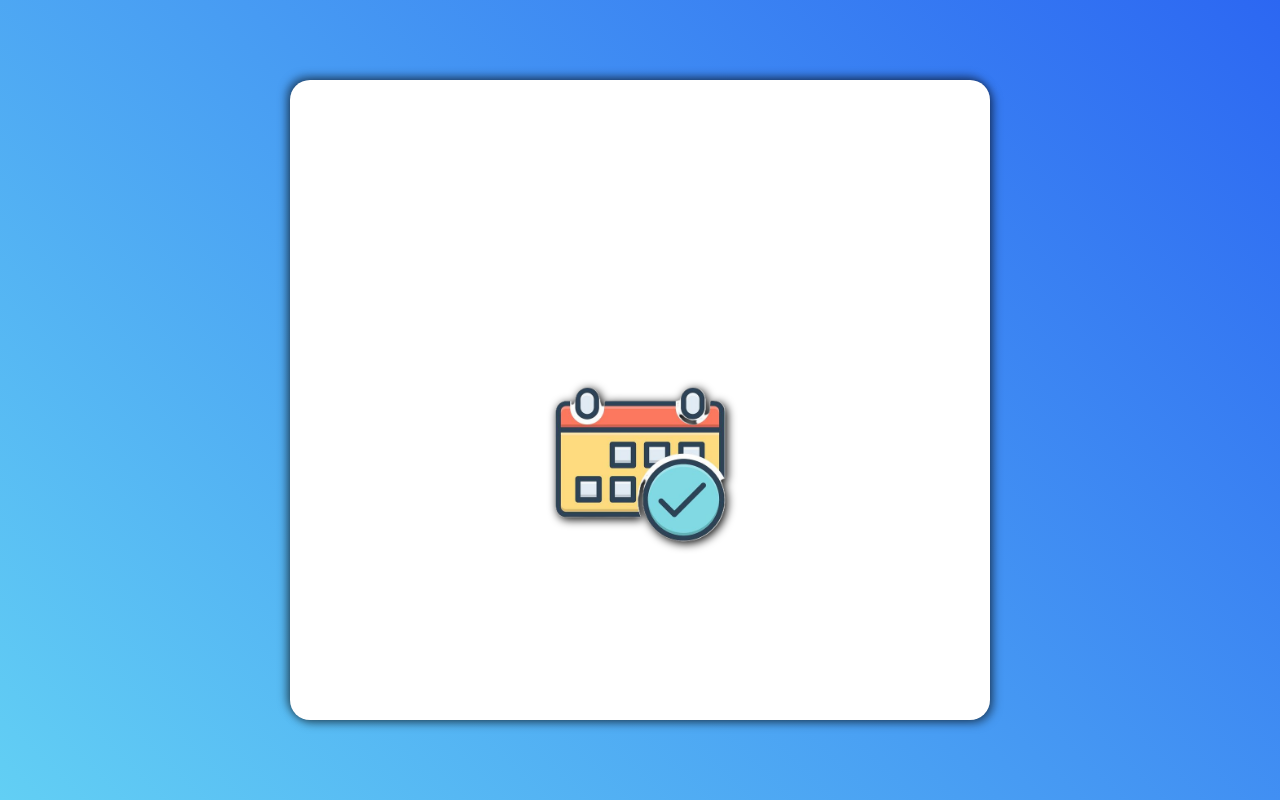
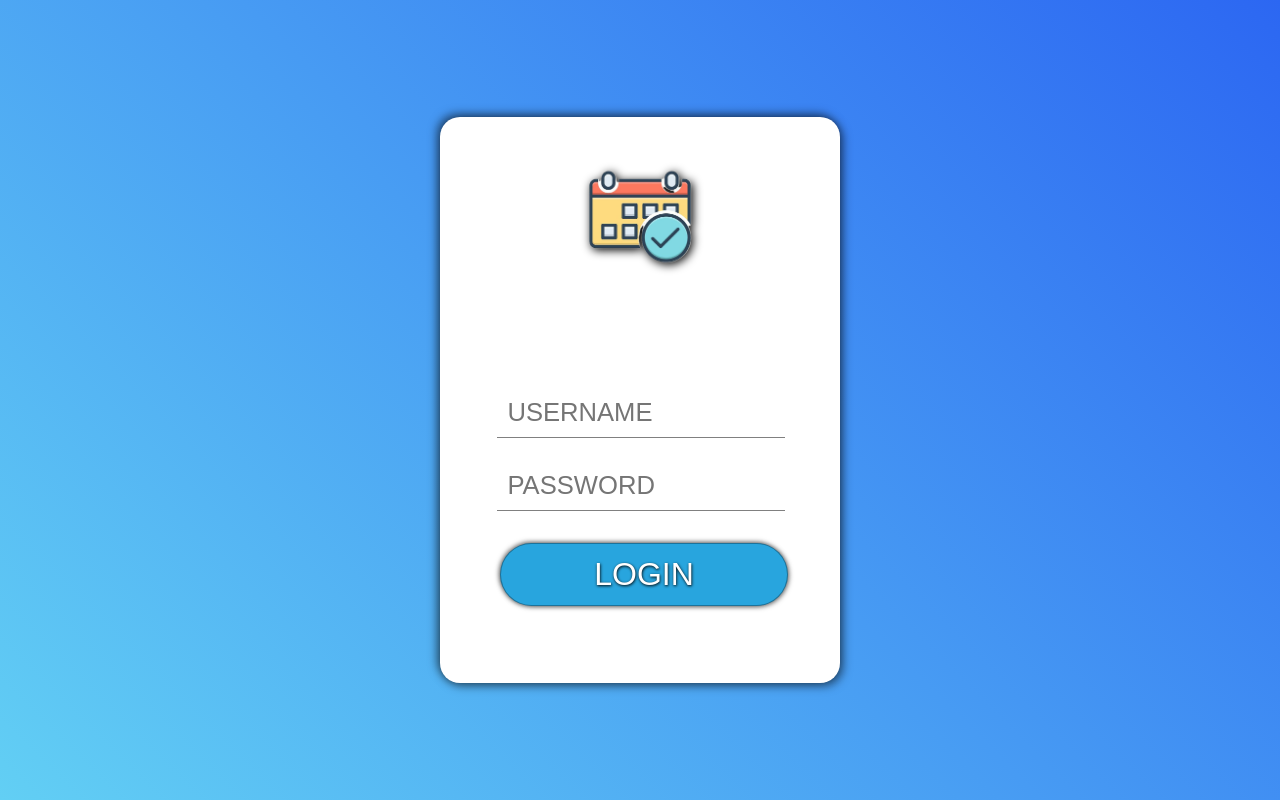
Before and after one commit to AJESH-004/AMS, a plain HTML site: page index.html in a window 1280 px wide. Shown: the top 800 px of the page. Drawn offline with Linux system fonts and the light colour scheme.

Commit message:
Add files via upload

```diff
--- a/mediaquerylogin.css
+++ b/mediaquerylogin.css
@@ -1,6 +1,4 @@
-/* For 320px and above */
-@media screen and (min-width:320px) {
-
+/* Base Styles - Mobile First Approach */
 body {
     background: linear-gradient(45deg, #62cff4, #2c67f2);
     width: 100%;
@@ -11,13 +9,15 @@
     justify-content: center;
     align-items: center;
     margin: 0;
+    padding: 0;
+    box-sizing: border-box;
 }
 
 .wrapper {
-        margin: 0%;
+    margin: 0;
     width: 90%;
     max-width: 400px;
-        height: 60%;
+    height: auto; /* Use auto height to allow content to adjust */
     background-color: white;
     border-radius: 20px;
     box-shadow: 3px 3px 10px rgba(0, 0, 0, 0.5), -3px -3px 10px rgba(0, 0, 0, 0.5);
@@ -26,19 +26,20 @@
 }
 
 #titlelogo {
-        width: 250px;
+    width: 60%; /* Use percentage for responsive width */
+    max-width: 250px; /* Limit max width */
     height: auto;
     display: block;
-        margin: 50% auto;
+    margin: 20px auto; /* Adjust margin for responsiveness */
     filter: drop-shadow(2px 2px 5px black);
 }
 
 #username, #password {
-        margin-top: 30px;
+    margin-top: 20px; /* Adjusted for better spacing */
     width: 100%;
     padding: 10px;
     border: 0.5px solid grey;
-        font-size: 26px;
+    font-size: 1.6em; /* Use em for scalable font size */
     border-left-style: none;
     border-top-style: none;
     border-right-style: none;
@@ -46,146 +47,56 @@
 }
 
 #sub-button {
-       margin-top: 20%;
-       margin-left: -28px;
-        padding: 10px 0;
+    margin-top: 10%; /* Adjusted for better spacing */
+    margin-left: -2rem;
+    padding: 12px 0;
     width: 100%;
     background-color: #28a5de;
     border: 0.2px solid rgba(0, 0, 0, 0.3);
     border-radius: 50px;
-        font-size: 27px;
+    font-size: 1.8em; /* Use em for scalable font size */
     color: white;
     box-shadow: 1px 1px 5px rgba(0, 0, 0, 0.5), -1px -1px 5px rgba(0, 0, 0, 0.5);
     text-shadow: 0.5px 0.5px 3px black;
     text-align: center;
     box-sizing: border-box;
 }
+
+/* Responsive Styles */
+@media screen and (min-width: 320px) and (max-width: 480px) {
+    #titlelogo {
+        width: 70%; /* Slightly larger for smaller screens */
     }
 
-/* 500px and above */
-@media screen and (min-width:500px) {
-
-    body {
-        background: linear-gradient(45deg, #62cff4, #2c67f2);
-        width: 100%;
-        height: 100vh;
-        background-repeat: no-repeat;
-        display: flex;
-        flex-direction: column;
-        justify-content: center;
-        align-items: center;
-        margin: 0;
+    #sub-button {
+        margin-top: 15%; /* Adjust spacing for smaller screens */
+        font-size: 1.6em; /* Smaller font size for smaller screens */
+    }
 }
 
+@media screen and (min-width: 481px) and (max-width: 768px) {
+    #titlelogo {
+        width: 60%; /* Slightly larger for medium screens */
+    }
+
+    #sub-button {
+        margin-top: 12%; /* Adjust spacing for medium screens */
+        font-size: 1.7em; /* Medium font size */
+    }
+}
+
+/* Larger devices */
+@media screen and (min-width: 769px) {
     .wrapper {
-        margin: 0%;
-        width: 90vw;
-        max-width: 600px;
-        height: 80vh;
-        background-color: white;
-        border-radius: 20px;
-        box-shadow: 3px 3px 10px rgba(0, 0, 0, 0.5), -3px -3px 10px rgba(0, 0, 0, 0.5);
-        padding: 20px;
-        box-sizing: border-box;
+        width: 70%; /* Larger width for larger screens */
     }
 
     #titlelogo {
-        width: 300px;
-        height: auto;
-        display: block;
-        margin: 70% auto;
-        filter: drop-shadow(2px 2px 5px black);
-    }
-
-    #username, #password {
-        margin-top: 10px;
-        width: 100%;
-        padding: 10px;
-        border: 0.5px solid grey;
-        font-size: 28px;
-        border-left-style: none;
-        border-top-style: none;
-        border-right-style: none;
-        box-sizing: border-box;
+        width: 50%; /* Adjust accordingly */
     }
 
     #sub-button {
-       margin-top: 20%;
-       margin-left: -50px;
-        padding: 10px 0;
-        width: 100%;
-        background-color: #28a5de;
-        border: 0.2px solid rgba(0, 0, 0, 0.3);
-        border-radius: 50px;
-        font-size: 30px;
-        color: white;
-        box-shadow: 1px 1px 5px rgba(0, 0, 0, 0.5), -1px -1px 5px rgba(0, 0, 0, 0.5);
-        text-shadow: 0.5px 0.5px 3px black;
-        text-align: center;
-        box-sizing: border-box;
+        margin-top: 10%; /* Adjust for larger screens */
+        font-size: 2em; /* Larger font size */
     }
 }
-
-/* 600px and above */
-@media screen and (min-width:600px) {
-
-    body {
-        background: linear-gradient(45deg, #62cff4, #2c67f2);
-        width: 100%;
-        height: 100vh;
-        background-repeat: no-repeat;
-        display: flex;
-        flex-direction: column;
-        justify-content: center;
-        align-items: center;
-        margin: 0;
-    }
-
-    .wrapper {
-        margin: 0%;
-        width: 90vw;
-        max-width: 700px;
-        height: 80vh;
-        background-color: white;
-        border-radius: 20px;
-        box-shadow: 3px 3px 10px rgba(0, 0, 0, 0.5), -3px -3px 10px rgba(0, 0, 0, 0.5);
-        padding: 20px;
-        box-sizing: border-box;
-    }
-
-    #titlelogo {
-        width: 300px;
-        height: auto;
-        display: block;
-        margin: 40% auto;
-        filter: drop-shadow(2px 2px 5px black);
-    }
-
-    #username, #password {
-        margin-top: 10px;
-        width: 100%;
-        padding: 10px;
-        border: 0.5px solid grey;
-        font-size: 28px;
-        border-left-style: none;
-        border-top-style: none;
-        border-right-style: none;
-        box-sizing: border-box;
-    }
-
-    #sub-button {
-       margin-top: 20%;
-       margin-left: -50px;
-        padding: 10px 0;
-        width: 100%;
-        background-color: #28a5de;
-        border: 0.2px solid rgba(0, 0, 0, 0.3);
-        border-radius: 50px;
-        font-size: 30px;
-        color: white;
-        box-shadow: 1px 1px 5px rgba(0, 0, 0, 0.5), -1px -1px 5px rgba(0, 0, 0, 0.5);
-        text-shadow: 0.5px 0.5px 3px black;
-        text-align: center;
-        box-sizing: border-box;
-    }
-}
```
Lines whose indentation alone changed are shown as unchanged.
